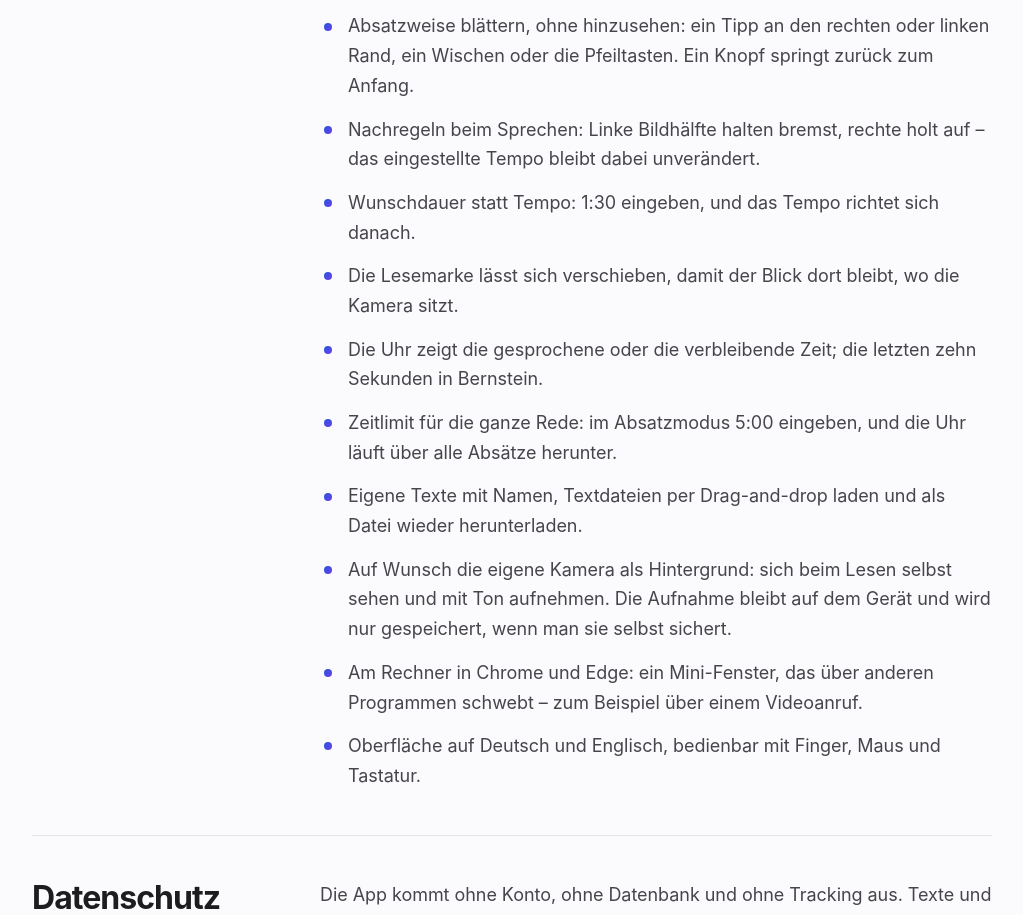
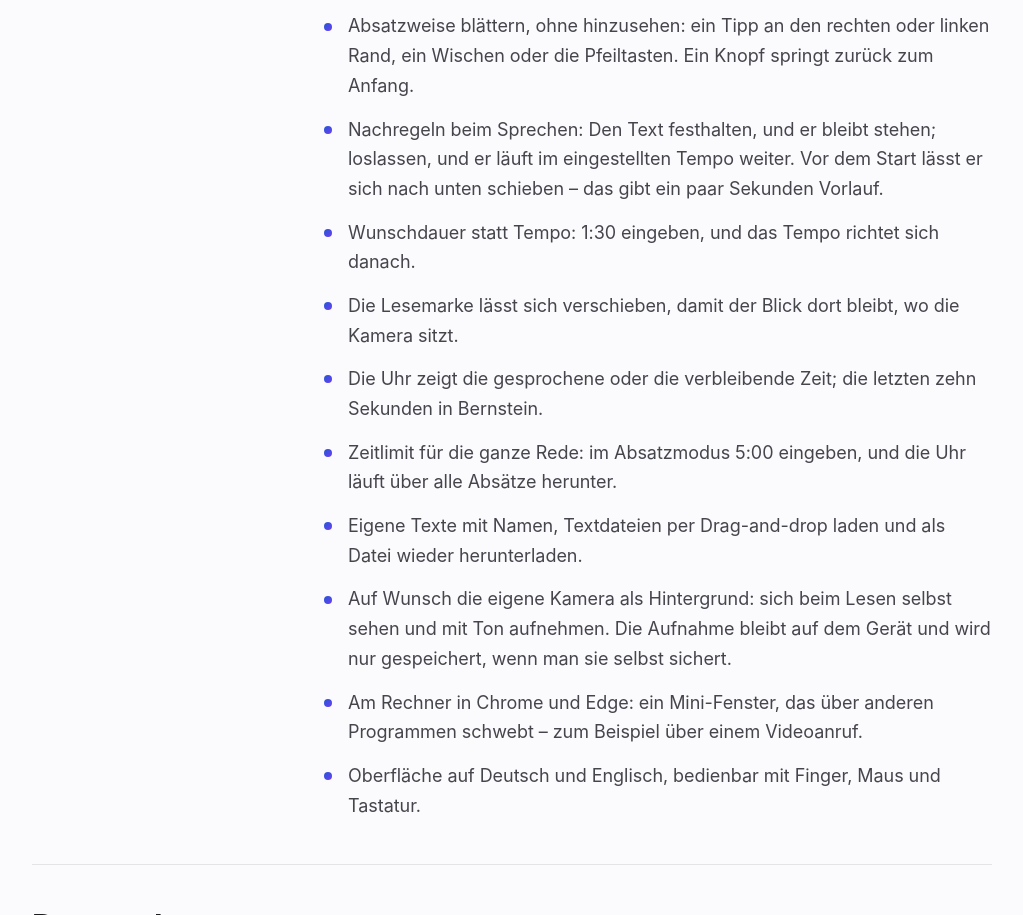
Before and after one commit to FrankDavidLee/frankdavidlee, a plain HTML site: page de/projekte/linelit/index.html in a window 1280 px wide. Shown: the part 2882-3797 px from the top of the page, without its empty margins (128-1151 px from the left). Drawn offline with Linux system fonts and the light colour scheme.

Commit message:
Linelit-Seite beschreibt Festhalten und Vorlauf (#76)

```diff
--- a/de/projekte/linelit/index.html
+++ b/de/projekte/linelit/index.html
@@ -75,7 +75,7 @@
           <h2 id="h-a1">Lösung</h2>
           <div class="fs-text">
             <p>Linelit ist eine Web-App, die genau das tut und sonst nichts. Der Name sagt, worum es geht: Eine Zeile leuchtet, der Rest tritt zurück. Wer sie zum ersten Mal öffnet, sieht einen Beispieltext, der nebenbei die Bedienung erklärt, und eine große Start-Taste.</p>
-            <ul class="punkte"><li>Zwei Arten zu lesen: Absatz für Absatz weiterschalten oder den Text von selbst laufen lassen. Die aktuelle Zeile bleibt hell, der Rest tritt zurück.</li><li>Absatzweise blättern, ohne hinzusehen: ein Tipp an den rechten oder linken Rand, ein Wischen oder die Pfeiltasten. Ein Knopf springt zurück zum Anfang.</li><li>Nachregeln beim Sprechen: Linke Bildhälfte halten bremst, rechte holt auf – das eingestellte Tempo bleibt dabei unverändert.</li><li>Wunschdauer statt Tempo: 1:30 eingeben, und das Tempo richtet sich danach.</li><li>Die Lesemarke lässt sich verschieben, damit der Blick dort bleibt, wo die Kamera sitzt.</li><li>Die Uhr zeigt die gesprochene oder die verbleibende Zeit; die letzten zehn Sekunden in Bernstein.</li><li>Zeitlimit für die ganze Rede: im Absatzmodus 5:00 eingeben, und die Uhr läuft über alle Absätze herunter.</li><li>Eigene Texte mit Namen, Textdateien per Drag-and-drop laden und als Datei wieder herunterladen.</li><li>Auf Wunsch die eigene Kamera als Hintergrund: sich beim Lesen selbst sehen und mit Ton aufnehmen. Die Aufnahme bleibt auf dem Gerät und wird nur gespeichert, wenn man sie selbst sichert.</li><li>Am Rechner in Chrome und Edge: ein Mini-Fenster, das über anderen Programmen schwebt – zum Beispiel über einem Videoanruf.</li><li>Oberfläche auf Deutsch und Englisch, bedienbar mit Finger, Maus und Tastatur.</li></ul>
+            <ul class="punkte"><li>Zwei Arten zu lesen: Absatz für Absatz weiterschalten oder den Text von selbst laufen lassen. Die aktuelle Zeile bleibt hell, der Rest tritt zurück.</li><li>Absatzweise blättern, ohne hinzusehen: ein Tipp an den rechten oder linken Rand, ein Wischen oder die Pfeiltasten. Ein Knopf springt zurück zum Anfang.</li><li>Nachregeln beim Sprechen: Den Text festhalten, und er bleibt stehen; loslassen, und er läuft im eingestellten Tempo weiter. Vor dem Start lässt er sich nach unten schieben – das gibt ein paar Sekunden Vorlauf.</li><li>Wunschdauer statt Tempo: 1:30 eingeben, und das Tempo richtet sich danach.</li><li>Die Lesemarke lässt sich verschieben, damit der Blick dort bleibt, wo die Kamera sitzt.</li><li>Die Uhr zeigt die gesprochene oder die verbleibende Zeit; die letzten zehn Sekunden in Bernstein.</li><li>Zeitlimit für die ganze Rede: im Absatzmodus 5:00 eingeben, und die Uhr läuft über alle Absätze herunter.</li><li>Eigene Texte mit Namen, Textdateien per Drag-and-drop laden und als Datei wieder herunterladen.</li><li>Auf Wunsch die eigene Kamera als Hintergrund: sich beim Lesen selbst sehen und mit Ton aufnehmen. Die Aufnahme bleibt auf dem Gerät und wird nur gespeichert, wenn man sie selbst sichert.</li><li>Am Rechner in Chrome und Edge: ein Mini-Fenster, das über anderen Programmen schwebt – zum Beispiel über einem Videoanruf.</li><li>Oberfläche auf Deutsch und Englisch, bedienbar mit Finger, Maus und Tastatur.</li></ul>
           </div>
         </section>
         <section class="fs-abschnitt einblenden" aria-labelledby="h-a2">
```
Also changed, not shown: projects/linelit/index.html (+1 -1 lines).
